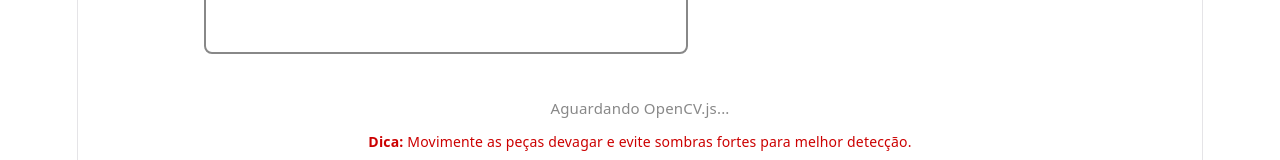
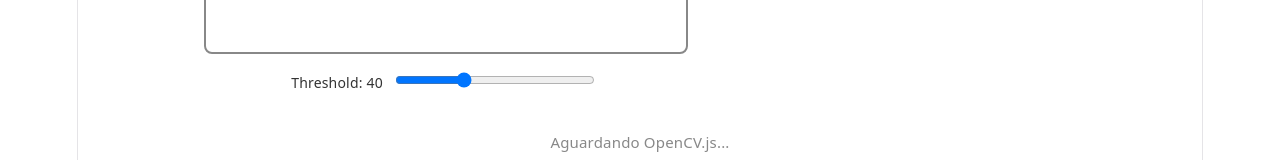
Before and after one commit to Arabuena/camera-chess, a React (Vite) app: page / in a window 1280 px wide. Shown: the part 750-910 px from the top of the page. Built offline with nearby package versions, Linux system fonts and the light colour scheme; no server answers.

Commit message:
Resolvendo problema

```diff
--- a/src/App.jsx
+++ b/src/App.jsx
@@ -16,6 +16,8 @@ function App() {
   const [cvLoaded, setCvLoaded] = useState(false);
   const [loadingCv, setLoadingCv] = useState(false);
   const prevFrameRef = useRef(null); // Para armazenar o frame anterior
+  const [threshold, setThreshold] = useState(40); // Threshold ajustável
+  const [recentChanges, setRecentChanges] = useState([]); // Filtro temporal
   const [chess] = useState(() => new Chess());
   const [fen, setFen] = useState('start');
   const [debugInfo, setDebugInfo] = useState({ changedCells: [], diffs: [], move: null, moveResult: null });
@@ -203,15 +205,22 @@ function App() {
           // Calcula diferença (simples: soma das diferenças absolutas RGB)
           const diff = Math.abs(curPixel[0] - prevPixel[0]) + Math.abs(curPixel[1] - prevPixel[1]) + Math.abs(curPixel[2] - prevPixel[2]);
           debugDiffs.push(diff);
-          if (diff > 40) changedCells.push(idx); // threshold mais sensível
+          if (diff > threshold) changedCells.push(idx); // threshold ajustável
         }
-        // Log para depuração
-        if (changedCells.length > 0) {
-          console.log('Diferenças por casa:', debugDiffs);
-          console.log('Casas alteradas:', changedCells);
+        // Filtro temporal: só aceita se as mesmas casas mudaram em 3 frames consecutivos
+        setRecentChanges(prev => {
+          const newArr = [...prev, changedCells];
+          if (newArr.length > 3) newArr.shift();
+          // Verifica se as últimas 3 são iguais e têm 2 casas
+          let confirmed = false;
+          if (
+            newArr.length === 3 &&
+            newArr.every(arr => arr.length === 2 && arr[0] === newArr[0][0] && arr[1] === newArr[0][1])
+          ) {
+            confirmed = true;
           }
-        // Se exatamente 2 casas mudaram, tenta converter em lance
-        if (changedCells.length === 2) {
+          // Só executa movimento se confirmado
+          if (confirmed) {
             // Mapeia idx para notação algebraica
             const idxToAlg = idx => {
               const file = String.fromCharCode(97 + (idx % 8));
@@ -227,8 +236,12 @@ function App() {
             } else {
               console.log('Movimento inválido detectado:', move);
             }
+            setDebugInfo({ changedCells: [...changedCells], diffs: [...debugDiffs], move, moveResult });
+          } else {
+            setDebugInfo({ changedCells: [...changedCells], diffs: [...debugDiffs], move: null, moveResult: null });
           }
-        setDebugInfo({ changedCells: [...changedCells], diffs: [...debugDiffs], move, moveResult });
+          return newArr;
+        });
       } else {
         setDebugInfo({ changedCells: [], diffs: [], move: null, moveResult: null });
       }
@@ -324,7 +337,19 @@ function App() {
             className="mobile-media"
             style={{ border: '2px solid #888', borderRadius: 8, marginBottom: 16, display: 'block', width: '100%', maxWidth: 480, height: 'auto' }}
           />
-          {/* Captura automática ativada, botão removido */}
+          {/* Slider para threshold */}
+          <div style={{ margin: '8px 0', color: '#333', fontSize: 14 }}>
+            <label htmlFor="threshold-slider">Threshold: {threshold}</label>
+            <input
+              id="threshold-slider"
+              type="range"
+              min="10"
+              max="100"
+              value={threshold}
+              onChange={e => setThreshold(Number(e.target.value))}
+              style={{ width: 200, marginLeft: 12 }}
+            />
+          </div>
         </div>
         <div style={{ width: 360, maxWidth: '100%' }}>
           <Chessboard
@@ -351,6 +376,7 @@ function App() {
           <b>Painel de Depuração:</b><br/>
           Casas alteradas: {debugInfo.changedCells.join(', ') || 'Nenhuma'}<br/>
           Qtd: {debugInfo.changedCells.length}<br/>
+          Threshold: {threshold}<br/>
           {debugInfo.diffs.length > 0 && (
             <>
               Diferenças: <span style={{ wordBreak: 'break-all' }}>{debugInfo.diffs.map(d => d.toFixed(0)).join(', ')}</span><br/>
```
Lines whose indentation alone changed are shown as unchanged.
